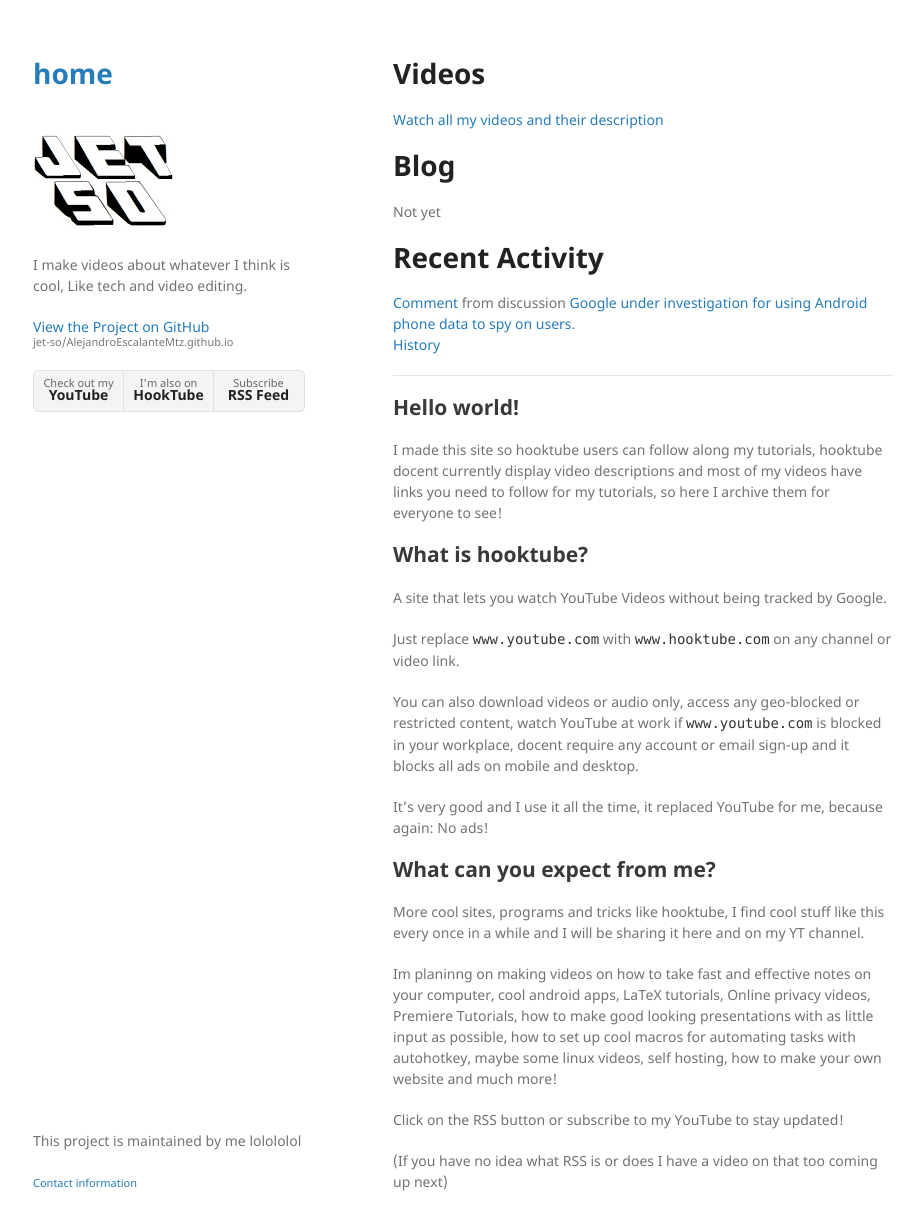
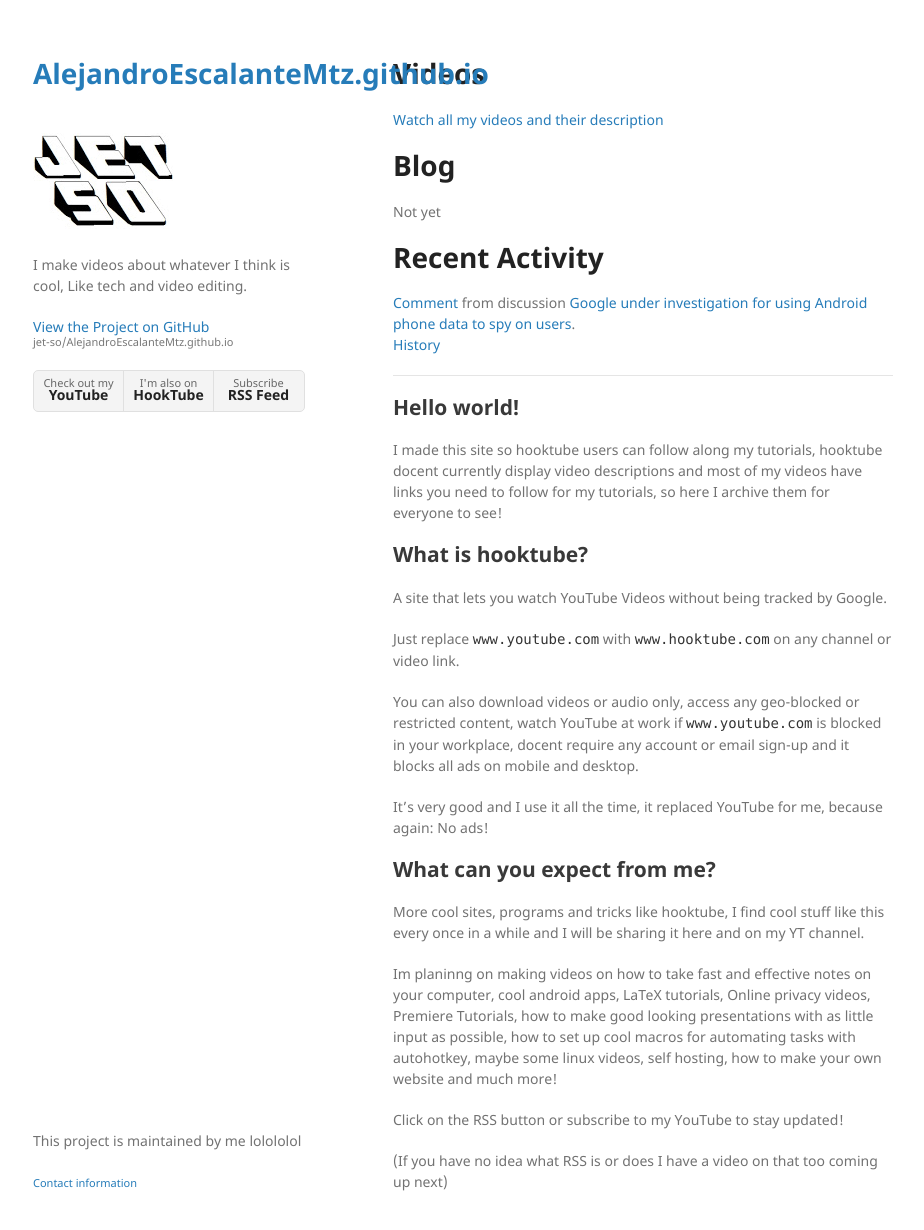
Before and after one commit to jet-so/AlejandroEscalanteMtz.github.io, a Jekyll site: the page built from index.md, in a window 1280 px wide and 1262 px high. Shown: the top 1230 px of the window, without its empty margins (177-1101 px from the left). Built offline with Jekyll 4.4.1, drawn with Linux system fonts in a browser that asks for light colours; our own code applies the rules of GitHub Pages for plain Markdown files; a script that is not in the unit is left out.

```diff
--- a/_layouts/default.html
+++ b/_layouts/default.html
@@ -14,7 +14,7 @@
   <body>
     <div class="wrapper">
       <header>
-        <h1><a href="{{ "/" | absolute_url }}">{{ site.title | default: site.github.repository_name }}</a></h1>
+        <h1><a href="{{ "/" | absolute_url }}">{{ abc | default: site.github.repository_name }}</a></h1>
 
         {% if site.logo %}
           <img src="/assets/logo.png" alt="Logo" />
```
